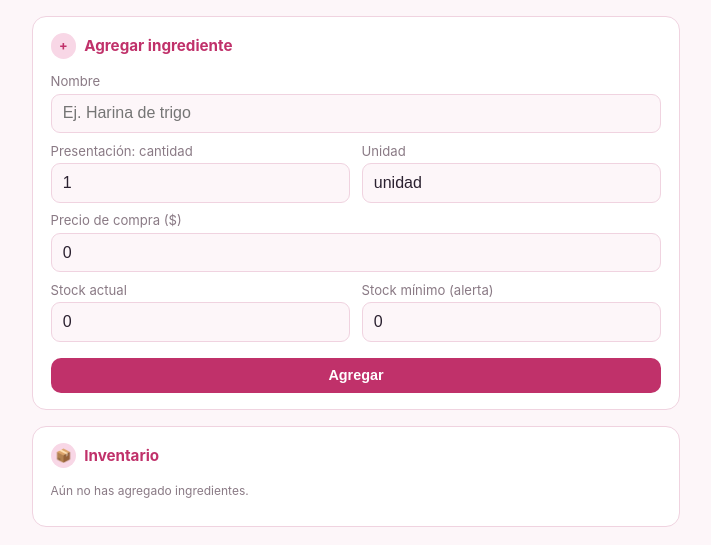
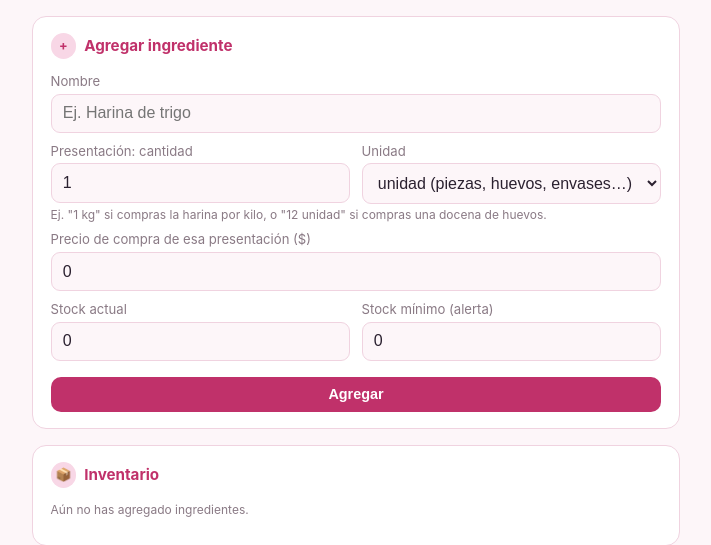
Before and after one commit to lbtecn-lang/APP---VERO-, a Flask app: page /inventario in a window 1280 px wide. Shown: the part 114-659 px from the top of the page, without its empty margins (284-995 px from the left). Run offline with Flask 3, Linux system fonts and the light colour scheme; a user stored in the database is signed in; data that the repository does not hold is empty.

Commit message:
Unidades controladas g/kg y ml/L con conversion automatica

```diff
--- a/app.py
+++ b/app.py
@@ -1,9 +1,30 @@
 import os
 from flask import Flask
+from sqlalchemy import inspect, text
 from apscheduler.schedulers.background import BackgroundScheduler
 
 from extensions import db, login_manager
 from models import User
+
+
+def migrate_schema():
+    """Agrega columnas nuevas a tablas ya existentes, sin tocar ni borrar datos.
+    Necesario porque el proyecto no usa Alembic/Flask-Migrate; para cambios de
+    esquema más grandes en el futuro conviene migrar a eso."""
+    inspector = inspect(db.engine)
+    existing_tables = inspector.get_table_names()
+
+    changes = [
+        ("ingredient", "unidad_compra", "VARCHAR(10) DEFAULT 'unidad'"),
+        ("recipe_ingredient", "unidad_usada", "VARCHAR(10) DEFAULT 'unidad'"),
+    ]
+    for table, column, coltype in changes:
+        if table not in existing_tables:
+            continue
+        cols = [c["name"] for c in inspector.get_columns(table)]
+        if column not in cols:
+            db.session.execute(text(f"ALTER TABLE {table} ADD COLUMN {column} {coltype}"))
+    db.session.commit()
 
 
 def create_app():
@@ -31,6 +52,7 @@ def create_app():
 
     with app.app_context():
         db.create_all()
+        migrate_schema()
         ensure_default_user()
 
     # Job diario: refresca la tasa BCV una vez al día (además del refresco
--- a/main.py
+++ b/main.py
@@ -2,7 +2,7 @@ import json
 from flask import Blueprint, render_template, request, redirect, url_for, flash, jsonify
 from flask_login import login_required, current_user
 from extensions import db
-from models import Ingredient, Recipe, RecipeIngredient
+from models import Ingredient, Recipe, RecipeIngredient, UNIDADES_POR_CATEGORIA
 from currency import get_current_rate, refresh_rate
 
 main_bp = Blueprint("main", __name__)
@@ -10,7 +10,13 @@ main_bp = Blueprint("main", __name__)
 
 def _ingredientes_json(ingredientes):
     return json.dumps([
-        {"id": i.id, "nombre": i.nombre, "costo_unitario": round(i.costo_unitario_usd, 6)}
+        {
+            "id": i.id,
+            "nombre": i.nombre,
+            "categoria": i.categoria,
+            "unidad_compra": i.unidad_compra,
+            "costo_unitario_base": round(i.costo_unitario_base, 8),
+        }
         for i in ingredientes
     ])
 
@@ -19,7 +25,7 @@ def _receta_items_json(receta):
     if not receta:
         return "[]"
     return json.dumps([
-        {"ingredient_id": it.ingredient_id, "cantidad": it.cantidad_usada}
+        {"ingredient_id": it.ingredient_id, "cantidad": it.cantidad_usada, "unidad": it.unidad_usada}
         for it in receta.items
     ])
 
@@ -55,11 +61,13 @@ def inventario():
 @main_bp.route("/inventario/nuevo", methods=["POST"])
 @login_required
 def inventario_nuevo():
+    unidad = request.form.get("unidad_compra", "unidad").strip()
     ing = Ingredient(
         user_id=current_user.id,
         nombre=request.form.get("nombre", "").strip(),
         presentacion_cantidad=float(request.form.get("presentacion_cantidad") or 1),
-        presentacion_unidad=request.form.get("presentacion_unidad", "unidad").strip(),
+        unidad_compra=unidad,
+        presentacion_unidad=unidad,
         precio_compra_usd=float(request.form.get("precio_compra_usd") or 0),
         stock_actual=float(request.form.get("stock_actual") or 0),
         stock_minimo=float(request.form.get("stock_minimo") or 0),
@@ -76,7 +84,9 @@ def inventario_editar(ing_id):
     ing = Ingredient.query.filter_by(id=ing_id, user_id=current_user.id).first_or_404()
     ing.nombre = request.form.get("nombre", ing.nombre).strip()
     ing.presentacion_cantidad = float(request.form.get("presentacion_cantidad") or 1)
-    ing.presentacion_unidad = request.form.get("presentacion_unidad", ing.presentacion_unidad).strip()
+    unidad = request.form.get("unidad_compra", ing.unidad_compra).strip()
+    ing.unidad_compra = unidad
+    ing.presentacion_unidad = unidad
     ing.precio_compra_usd = float(request.form.get("precio_compra_usd") or 0)
     ing.stock_actual = float(request.form.get("stock_actual") or 0)
     ing.stock_minimo = float(request.form.get("stock_minimo") or 0)
@@ -103,7 +113,8 @@ def calculadora():
     recetas = Recipe.query.filter_by(user_id=current_user.id).order_by(Recipe.creado.desc()).all()
     return render_template("dashboard.html", ingredientes=ingredientes, recetas=recetas, receta=None,
                             ingredientes_json=_ingredientes_json(ingredientes),
-                            receta_items_json="[]")
+                            receta_items_json="[]",
+                            unidades_json=json.dumps(UNIDADES_POR_CATEGORIA))
 
 
 @main_bp.route("/receta/<int:recipe_id>")
@@ -114,7 +125,8 @@ def ver_receta(recipe_id):
     receta = Recipe.query.filter_by(id=recipe_id, user_id=current_user.id).first_or_404()
     return render_template("dashboard.html", ingredientes=ingredientes, recetas=recetas, receta=receta,
                             ingredientes_json=_ingredientes_json(ingredientes),
-                            receta_items_json=_receta_items_json(receta))
+                            receta_items_json=_receta_items_json(receta),
+                            unidades_json=json.dumps(UNIDADES_POR_CATEGORIA))
 
 
 @main_bp.route("/receta/guardar", methods=["POST"])
@@ -139,12 +151,15 @@ def guardar_receta():
 
     ing_ids = request.form.getlist("ing_id")
     ing_cants = request.form.getlist("ing_cantidad")
-    for ing_id, cantidad in zip(ing_ids, ing_cants):
+    ing_unidades = request.form.getlist("ing_unidad")
+    for ing_id, cantidad, unidad in zip(ing_ids, ing_cants, ing_unidades):
         if not ing_id or not cantidad:
             continue
         ingrediente = Ingredient.query.filter_by(id=int(ing_id), user_id=current_user.id).first()
         if ingrediente:
-            receta.items.append(RecipeIngredient(ingredient=ingrediente, cantidad_usada=float(cantidad)))
+            receta.items.append(RecipeIngredient(
+                ingredient=ingrediente, cantidad_usada=float(cantidad), unidad_usada=unidad or "unidad"
+            ))
 
     db.session.commit()
     flash(f"Receta '{receta.nombre}' guardada.", "ok")
--- a/static/style.css
+++ b/static/style.css
@@ -40,7 +40,8 @@ th{color:var(--muted); font-weight:600; font-size:.78rem; text-transform:upperca
 .btn-ghost{background:none; border:1px solid var(--border); color:var(--ink);}
 .btn-danger{background:none; color:var(--bad); border:none; cursor:pointer; font-size:.85rem;}
 .add-btn{width:100%; padding:.65rem; border:1.5px dashed var(--pink); background:none; color:var(--pink); border-radius:10px; font-size:.88rem; font-weight:600; cursor:pointer; margin-top:.2rem;}
-.ing-row{border:1px solid var(--border); border-radius:10px; padding:.6rem; margin-bottom:.5rem; background:var(--pink-pale); display:grid; grid-template-columns:2fr 1fr auto; gap:.5rem; align-items:center;}
+.ing-row{border:1px solid var(--border); border-radius:10px; padding:.6rem; margin-bottom:.5rem; background:var(--pink-pale); display:grid; grid-template-columns:1.6fr .8fr .7fr auto; gap:.4rem; align-items:center;}
+.ing-row .ext-cost{grid-column:1 / -1; margin-top:.3rem;}
 .remove-btn{background:none; border:none; color:var(--muted); font-size:1.1rem; cursor:pointer;}
 .result{background:var(--pink); color:#fff; border-radius:16px; padding:1.3rem; text-align:center;}
 .result .label{font-size:.78rem; opacity:.85; text-transform:uppercase; letter-spacing:.04em;}
--- a/templates/inventory.html
+++ b/templates/inventory.html
@@ -13,11 +13,24 @@
         <input type="number" name="presentacion_cantidad" step="0.001" min="0.001" value="1" required>
       </div>
       <div>
-        <label for="presentacion_unidad">Unidad</label>
-        <input type="text" name="presentacion_unidad" placeholder="kg, L, unidad…" value="unidad" required>
+        <label for="unidad_compra">Unidad</label>
+        <select name="unidad_compra" required>
+          <optgroup label="Peso">
+            <option value="g">gramos (g)</option>
+            <option value="kg">kilogramos (kg)</option>
+          </optgroup>
+          <optgroup label="Volumen">
+            <option value="ml">mililitros (ml)</option>
+            <option value="L">litros (L)</option>
+          </optgroup>
+          <optgroup label="Conteo">
+            <option value="unidad" selected>unidad (piezas, huevos, envases…)</option>
+          </optgroup>
+        </select>
       </div>
     </div>
-    <label for="precio_compra_usd">Precio de compra ($)</label>
+    <div class="hint">Ej. "1 kg" si compras la harina por kilo, o "12 unidad" si compras una docena de huevos.</div>
+    <label for="precio_compra_usd">Precio de compra de esa presentación ($)</label>
     <input type="number" name="precio_compra_usd" step="0.01" min="0" value="0" required>
     <div class="row2">
       <div>
@@ -42,17 +55,22 @@
     <tr>
       <th>Ingrediente</th>
       <th>Presentación</th>
-      <th>Costo/unidad</th>
+      <th>Costo unitario</th>
       <th>Stock</th>
       <th></th>
     </tr>
     {% for ing in ingredientes %}
     <tr>
       <td>{{ ing.nombre }}</td>
-      <td>{{ ing.presentacion_cantidad }} {{ ing.presentacion_unidad }} — ${{ '%.2f'|format(ing.precio_compra_usd) }}</td>
-      <td>${{ '%.4f'|format(ing.costo_unitario_usd) }}</td>
+      <td>{{ ing.presentacion_cantidad }} {{ ing.unidad_compra }} — ${{ '%.2f'|format(ing.precio_compra_usd) }}</td>
       <td>
-        {{ ing.stock_actual }}
+        {% if ing.categoria == 'peso' %}${{ '%.5f'|format(ing.costo_unitario_base) }}/g
+        {% elif ing.categoria == 'volumen' %}${{ '%.5f'|format(ing.costo_unitario_base) }}/ml
+        {% else %}${{ '%.4f'|format(ing.costo_unitario_base) }}/unidad
+        {% endif %}
+      </td>
+      <td>
+        {{ ing.stock_actual }} {{ ing.unidad_compra }}
         {% if ing.stock_bajo %}<span class="pill low">bajo</span>{% else %}<span class="pill ok">ok</span>{% endif %}
       </td>
       <td>
@@ -69,7 +87,19 @@
             <div class="row3">
               <input type="text" name="nombre" value="{{ ing.nombre }}" required>
               <input type="number" name="presentacion_cantidad" step="0.001" value="{{ ing.presentacion_cantidad }}" required>
-              <input type="text" name="presentacion_unidad" value="{{ ing.presentacion_unidad }}" required>
+              <select name="unidad_compra" required>
+                <optgroup label="Peso">
+                  <option value="g" {{ 'selected' if ing.unidad_compra=='g' }}>gramos (g)</option>
+                  <option value="kg" {{ 'selected' if ing.unidad_compra=='kg' }}>kilogramos (kg)</option>
+                </optgroup>
+                <optgroup label="Volumen">
+                  <option value="ml" {{ 'selected' if ing.unidad_compra=='ml' }}>mililitros (ml)</option>
+                  <option value="L" {{ 'selected' if ing.unidad_compra=='L' }}>litros (L)</option>
+                </optgroup>
+                <optgroup label="Conteo">
+                  <option value="unidad" {{ 'selected' if ing.unidad_compra=='unidad' }}>unidad</option>
+                </optgroup>
+              </select>
             </div>
             <div class="row3" style="margin-top:.5rem;">
               <input type="number" name="precio_compra_usd" step="0.01" value="{{ ing.precio_compra_usd }}" required>
```
Also changed, not shown: models.py (+44 -4 lines), templates/dashboard.html (+40 -9 lines).
